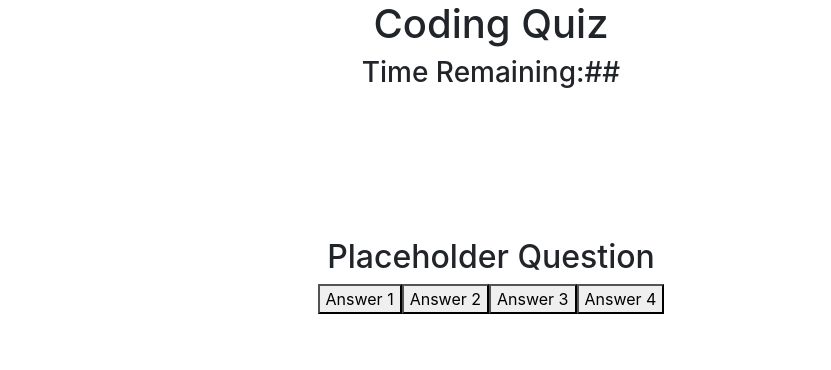
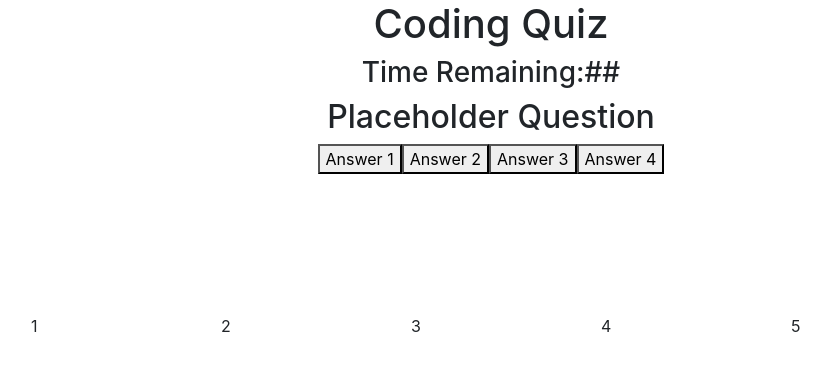
Before and after one commit to allendehoff/Coding-Quiz, a plain HTML site: page index.html in a window 1280 px wide. Both pictures are taken after a click on the button "Start Quiz". Shown: the whole page, without its empty margins (149-980 px from the left). Drawn offline with nearby package versions, Linux system fonts and the light colour scheme.

Commit message:
made answer tracker visible after starting quiz

```diff
--- a/index.html
+++ b/index.html
@@ -19,21 +19,6 @@
                 Time Remaining: <span>##</span>
             </h3>
         </header>
-        <div id="intro">
-            <h2 class="row justify-content-center">
-                Welcome to the quiz!
-            </h2>
-            <div class="row justify-content-center">
-                <p class="row justify-content-center text-center">
-                This is a timed quiz. you will have #### seconds to complete the quiz. Every wrong answer will cause the time to decrease by 5 seconds. The quiz will end when all questions have been answered or the time expires. Good luck!
-                </p>
-            </div>
-            <div class="row justify-content-center">
-                <button id="start" class="row justify-content-center">
-                    Start Quiz
-                </button>
-            </div>
-        </div>
         <div id="question" class="invisible">
             <h2 class="row justify-content-center">
                 Placeholder Question
@@ -53,9 +38,43 @@
                 </button>
             </div>
         </div>
+        <div id="intro">
+            <h2 class="row justify-content-center">
+                Welcome to the quiz!
+            </h2>
+            <div class="row justify-content-center">
+                <p class="row justify-content-center text-center">
+                This is a timed quiz. you will have #### seconds to complete the quiz. Every wrong answer will cause the time to decrease by 5 seconds. The quiz will end when all questions have been answered or the time expires. Good luck!
+                </p>
+            </div>
+            <div class="row justify-content-center">
+                <button id="start" class="row justify-content-center">
+                    Start Quiz
+                </button>
+            </div>
+        </div>
+        <!-- <div id="question" class="invisible">
+            <h2 class="row justify-content-center">
+                Placeholder Question
+            </h2>
+            <div class="answers row justify-content-center">
+                <button id="answer-one" class="d-block">
+                    Answer 1
+                </button>
+                <button id="answer-two" class="d-block">
+                    Answer 2
+                </button>
+                <button id="answer-three" class="d-block">
+                    Answer 3
+                </button>
+                <button id="answer-four" class="d-block">
+                    Answer 4
+                </button>
+            </div>
+        </div> -->
     </div>
-    <div class="container invisible">
-        <div id="answer-tracker" class="row">
+    <div id="answer-tracker" class="container invisible">
+        <div class="row">
             <div class="col-1"></div>
             <div class="col-2">
                 <p>1</p>
--- a/script.js
+++ b/script.js
@@ -1,8 +1,10 @@
 var startButton = document.getElementById("start")
 var introEl = document.getElementById("intro")
 var questionEl = document.getElementById("question")
+var answerTracker = document.getElementById("answer-tracker")
 
 startButton.addEventListener("click", function(){
     introEl.setAttribute("class", "invisible");
     questionEl.classList.remove("invisible");
+    answerTracker.classList.remove("invisible");
 })
```
